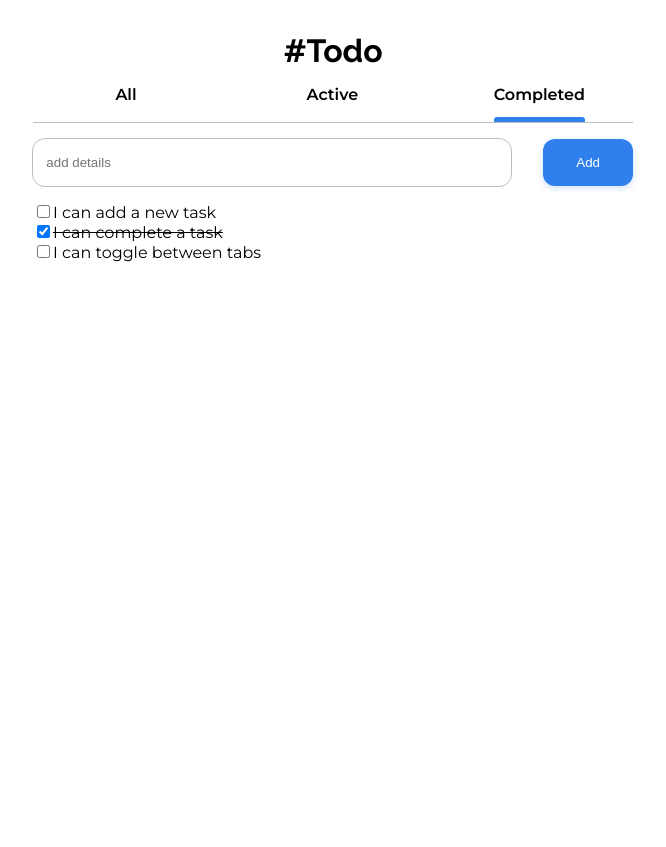
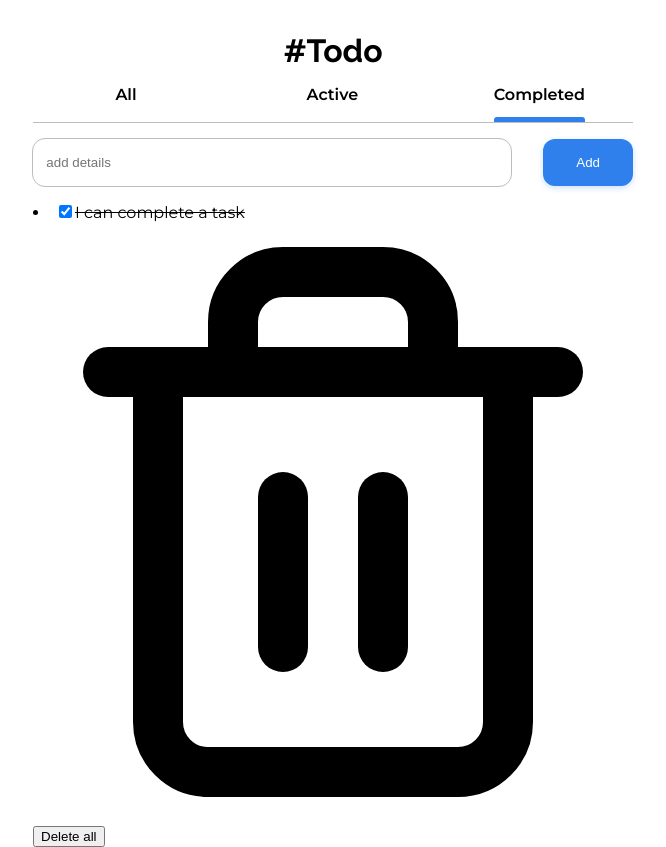
Before and after one commit to cacosted/react-tasks, a React (Vite) app: page / in a window 1280 px wide. Both pictures are taken after a click on the element "Completed". Shown: the whole page, without its empty margins (307-973 px from the left). Before the commit the page ends 800 px from the top, so only its background shows below. Built offline with nearby package versions, Linux system fonts and the light colour scheme.

Commit message:
Toggle task list between tabs

```diff
--- a/src/components/App/index.jsx
+++ b/src/components/App/index.jsx
@@ -1,7 +1,6 @@
 import { useState } from 'react'
 import { TaskFilters } from '../TaskFilters'
 import { NewTaskBar } from '../NewTaskBar'
-import { Task } from '../Task'
 import { TaskList } from '../Tasklist'
 import { Title, Container } from './styles'
 
@@ -28,13 +27,7 @@ export const App = () => {
       <Title>#Todo</Title>
       <TaskFilters activeTab={activeTab} setActiveTab={setActiveTab} />
       <NewTaskBar setTasks={setTasks} />
-      <TaskList>
-        {
-          tasks.map((task, id) => (
-            <Task key={id} text={task.text} completed={task.completed} completeTask={completeTask} />
-          ))
-        }
-      </TaskList>
+      <TaskList completeTask={completeTask} activeTab={activeTab} tasks={tasks} />
     </Container>
   )
 }
--- a/src/components/Task/index.jsx
+++ b/src/components/Task/index.jsx
@@ -1,7 +1,7 @@
 export const Task = ({ text, completed, completeTask }) => {
   return (
     <li id={text}>
-      <input id={text} type='checkbox' defaultChecked={completed} onClick={completeTask} />
+      <input id={text} type='checkbox' checked={completed} onChange={completeTask} />
       <span style={{ textDecoration: completed ? 'line-through' : '' }}>{text}</span>
     </li>
   )
--- a/src/components/TaskList/index.jsx
+++ b/src/components/TaskList/index.jsx
@@ -1,8 +1,36 @@
-
-export const TaskList = ({ children }) => {
+import { Task } from '../Task'
+import trashIcon from '../../assets/trash.svg'
+const RegularTasks = ({ tasks, completeTask }) => {
   return (
-    <ul>
-      {children}
-    </ul>
+    tasks.map((task, id) => (
+      <Task key={id} text={task.text} completed={task.completed} completeTask={completeTask} />
+    ))
   )
 }
+
+const CompletedTasks = ({ tasks, completeTask }) => {
+  return (
+    <div>
+      {
+        tasks.map((task, id) => (
+          <div key={id}>
+            <Task text={task.text} completed={task.completed} completeTask={completeTask} />
+            <img src={trashIcon} alt='Delete' />
+          </div>
+        ))
+      }
+      <button>Delete all</button>
+    </div>
+  )
+}
+export const TaskList = ({ activeTab, completeTask, tasks }) => {
+  let taskArray = [...tasks]
+  if (activeTab === 'Active') {
+    taskArray = tasks.filter(task => !task.completed)
+  }
+  if (activeTab === 'Completed') {
+    const completedTasks = tasks.filter(tasks => tasks.completed)
+    return <CompletedTasks tasks={completedTasks} completeTask={completeTask} />
+  }
+  return <RegularTasks tasks={taskArray} completeTask={completeTask} />
+}
```
Also changed, not shown: src/assets/trash.svg.
